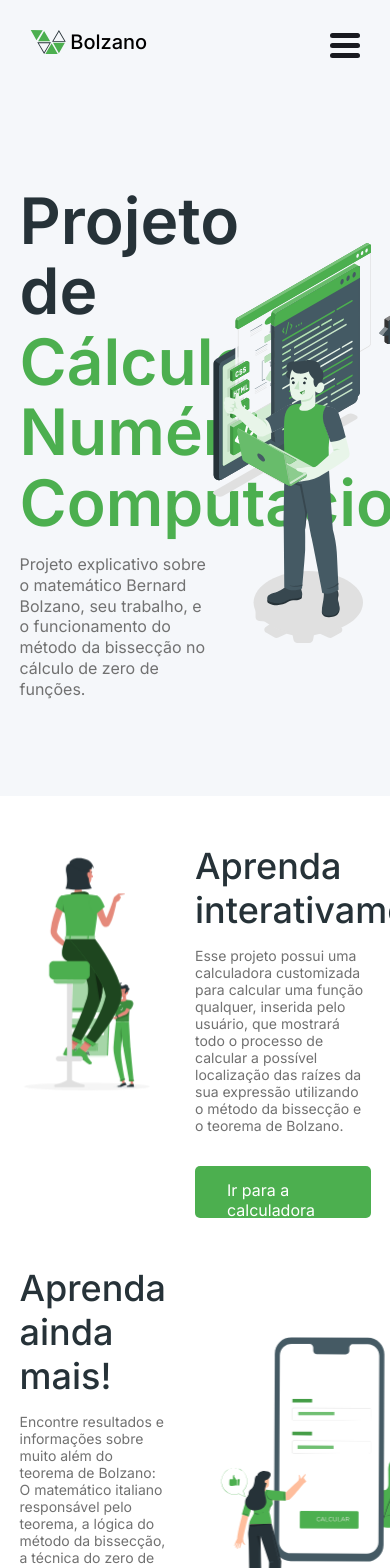
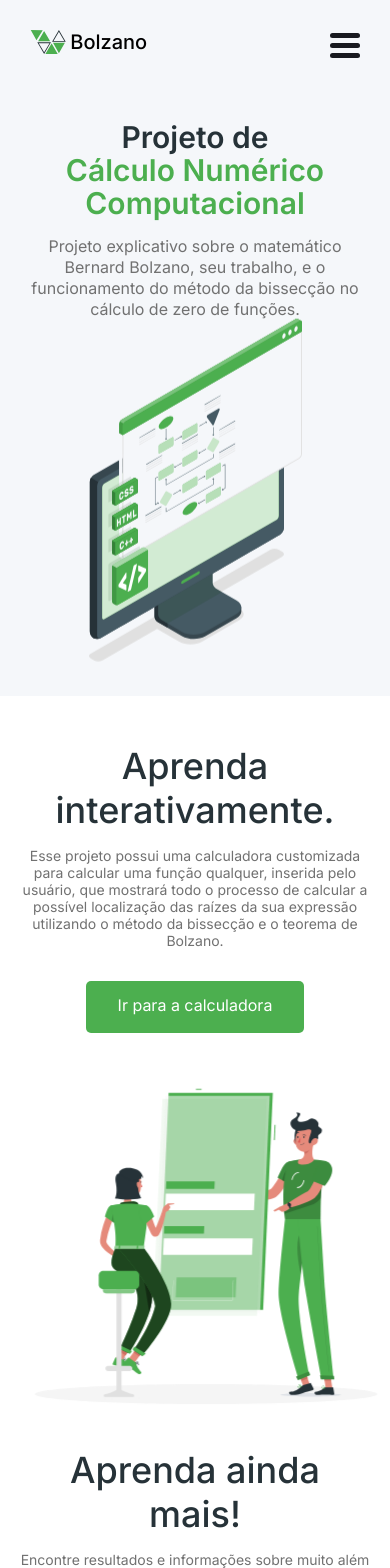
Before and after one commit to Danii215/Bolzano, a Next.js app: page / in a window 390 px wide. Shown: the top 1568 px of the page. Built offline with nearby package versions, Linux system fonts and the light colour scheme.

Commit message:
feat: Responsividade na home e conclusão da página inicial.

```diff
--- a/src/components/atoms/Button/Button.module.scss
+++ b/src/components/atoms/Button/Button.module.scss
@@ -26,6 +26,10 @@
 
             width: 1.4rem;
             height: 0.8rem;
+
+            @media only screen and (max-width: 800px) {
+                min-width: 1.4rem;
+            }
         }
     }
 }
--- a/src/components/atoms/PageTitle/PageTitle.module.scss
+++ b/src/components/atoms/PageTitle/PageTitle.module.scss
@@ -9,7 +9,7 @@
     animation: intro 0.3s ease-in-out;
 
     & h2 {
-        font-size: 6.4rem;
+        font-size: clamp(3rem, 6vw, 6.4rem);
         font-weight: 600;
         color: $dark;
     }
@@ -23,6 +23,11 @@
         color: $grey;
         line-height: 1.3;
     }
+
+    @media only screen and (max-width: 800px) {
+        text-align: center;
+        width: 100%;
+    }
 }
 
 @keyframes intro {
--- a/src/components/molecules/CardList/CardList.module.scss
+++ b/src/components/molecules/CardList/CardList.module.scss
@@ -1,4 +1,10 @@
 .cardList {
     display: flex;
     justify-content: space-between;
+
+    @media only screen and (max-width: 800px) {
+        align-items: center;
+        flex-flow: column;
+        gap: 3rem;
+    }
 }
--- a/src/components/molecules/Programmer/Programmer.module.scss
+++ b/src/components/molecules/Programmer/Programmer.module.scss
@@ -48,6 +48,17 @@
             transform: scale(1.1);
         }
     }
+
+    @media only screen and (max-width: 800px) {
+        width: fit-content;
+        height: fit-content;
+
+        & img {
+            &:not(:first-child) {
+                display: none;
+            }
+        }
+    }
 }
 
 @keyframes window {
--- a/src/components/organisms/Banner/Banner.module.scss
+++ b/src/components/organisms/Banner/Banner.module.scss
@@ -2,7 +2,7 @@
 
 .banner {
     background-color: $silver;
-    padding: 9.6rem 0;
+    padding: clamp(2rem, 8vw, 9.6rem) 0;
 
     & > div {
         display: flex;
@@ -12,6 +12,10 @@
         & section:not(:first-of-type),
         & > img {
             animation: float 2s alternate-reverse infinite ease-in-out;
+        }
+
+        @media only screen and (max-width: 800px) {
+            flex-flow: column;
         }
     }
 }
--- a/src/components/organisms/Suggestion/Suggestion.module.scss
+++ b/src/components/organisms/Suggestion/Suggestion.module.scss
@@ -5,6 +5,10 @@
 
     & article:first-of-type {
         width: 44.2rem;
+
+        @media only screen and (max-width: 800px) {
+            width: fit-content;
+        }
     }
 
     & article:last-of-type {
@@ -13,6 +17,11 @@
         gap: 1.6rem;
 
         width: 50%;
+
+        @media only screen and (max-width: 800px) {
+            width: 100%;
+            align-items: center;
+        }
     }
 
     & a {
@@ -22,4 +31,9 @@
     &--right {
         flex-flow: row-reverse;
     }
+
+    @media only screen and (max-width: 800px) {
+        flex-flow: column-reverse;
+        text-align: center;
+    }
 }
```
